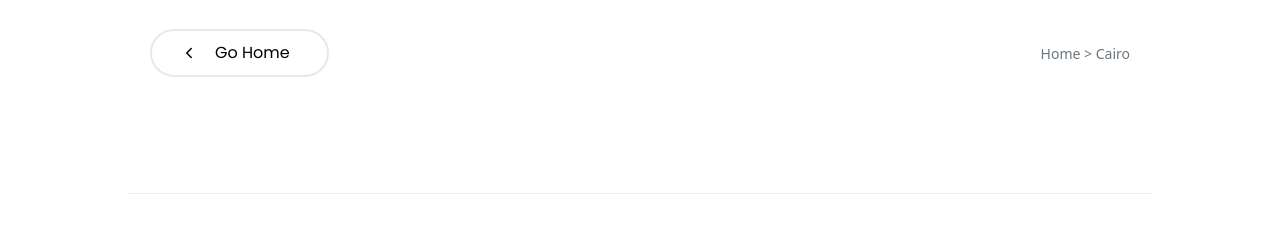
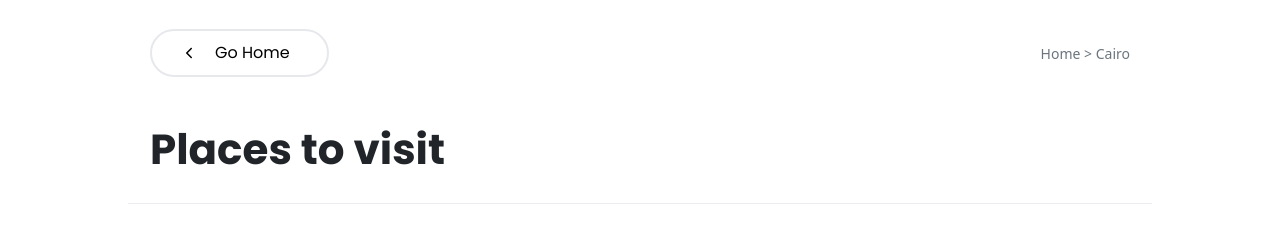
Before and after one commit to Areej-Farag/Fleet-Project, a React (Create React App) app in the folder FrontEnd/: page /governate/A001 in a window 1280 px wide. Shown: the part 800-1025 px from the top of the page. Built offline with nearby package versions, Linux system fonts and the light colour scheme.

Commit message:
filtersection

```diff
--- a/FrontEnd/src/Components/Organisms/FilterSection.jsx
+++ b/FrontEnd/src/Components/Organisms/FilterSection.jsx
@@ -34,7 +34,7 @@ const FilterSection = ({ onFilterChange }) => {
   return (
     <div className="filter-section">
       <Typograph variant="h2" bold="True" className="filter-title">
-
+      Places to visit
       </Typograph>
       <SelectBox
         label=""
```
